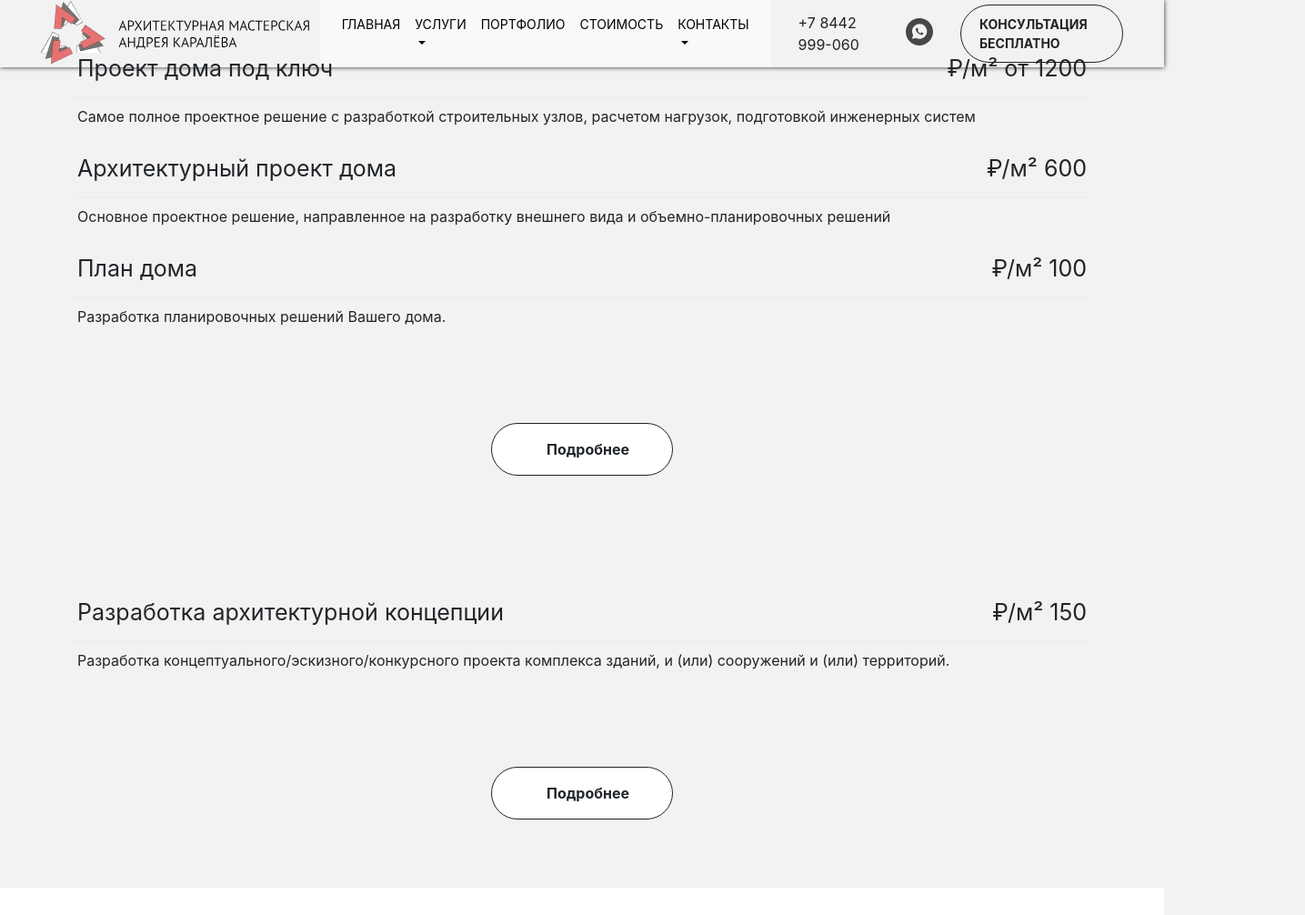
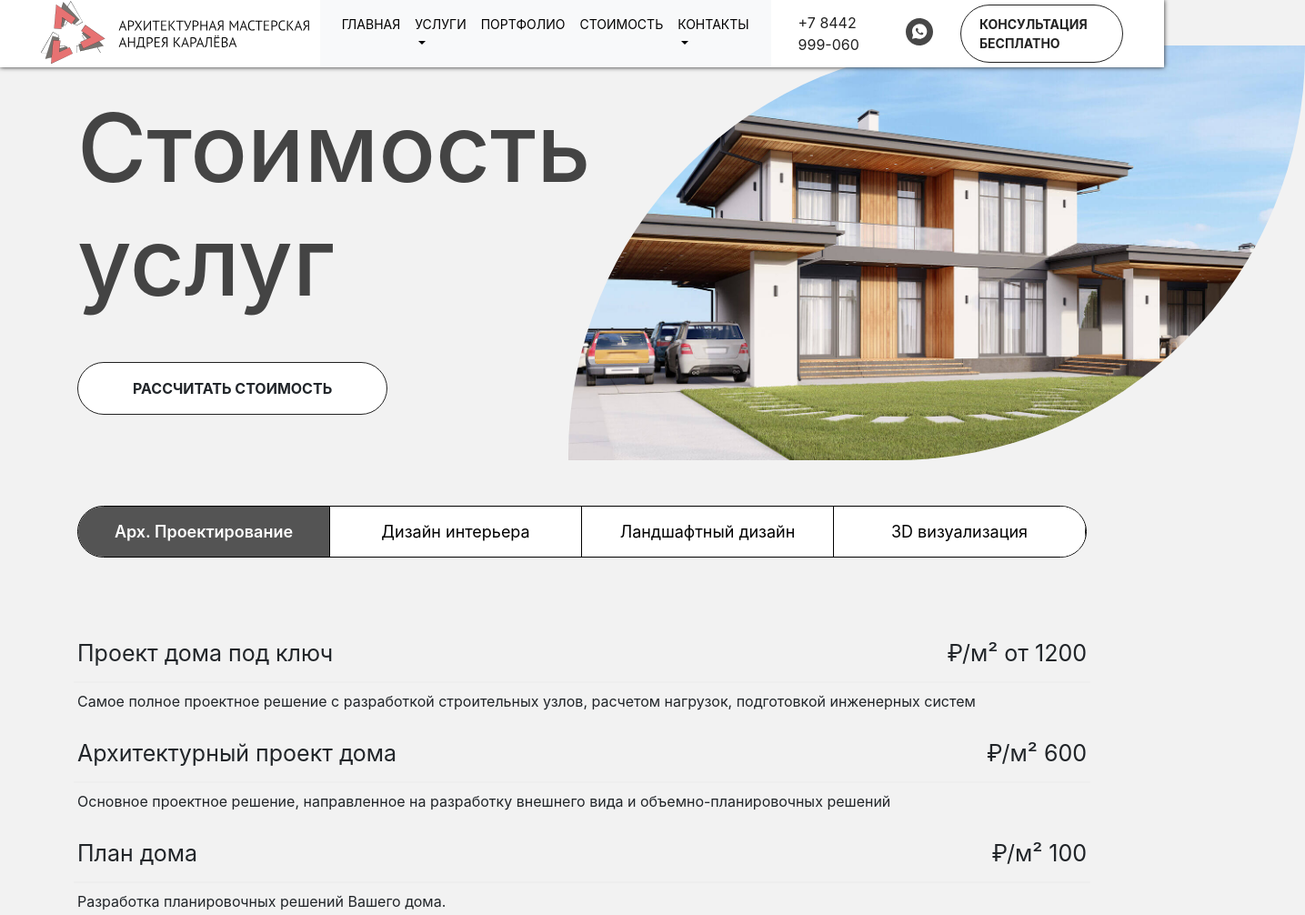
Before and after one commit to LancelotOzerny/Web-Site-1, a plain HTML site: page index.html in a window 1280 px wide. Shown: the top 1006 px of the page at 91% size, 1435 px wide, since content can reach past the window. Drawn offline with Linux system fonts and the light colour scheme.

Commit message:
Финальная реализация первой версии
В даном коммите я реализовал всю оставшуюся часть сайта. Как оказалось, была неверно названа навигационная панель и в дальнейшем следует переименовать часть классов. Реализовал навигацию, шапку и прочее

```diff
--- a/index.html
+++ b/index.html
@@ -72,6 +72,49 @@
 
 
 
+
+
+	<!---------------------------------- HEADER ---------------------------------->
+	<div class="container">
+		<div class="row">
+			<div class="col-md-6">
+				<div class="main">
+					<h1>
+						Стоимость услуг
+					</h1>
+
+					<div class="service-button">
+						<a class="btn text-upper">Рассчитать стоимость</a>
+					</div>
+
+					<img src="assets/images/Header.jpg" class="header-image">
+				</div>
+			</div>
+		</div>
+	</div>
+
+
+
+
+	<!---------------------------------- NAVIGATION ---------------------------------->
+	<div class="container">
+		<div class="row">
+			<div class="col-md-12">
+				<div class="Navigation">
+					<input type="text" class="Navigation-item Navigation-item--active" value="Арх. Проектирование">
+					<input type="text" class="Navigation-item" value="Дизайн интерьера">
+					<input type="text" class="Navigation-item" value="Ландшафтный дизайн">
+					<input type="text" class="Navigation-item" value="3D визуализация">
+				</div>
+			</div>
+		</div>
+	</div>
+
+
+
+
+
+
 	<!---------------------------------- SERVICES ---------------------------------->
 	<div class="container">
 		<div class="services">
@@ -107,7 +150,7 @@
 				<p class="service-description">Разработка планировочных решений Вашего дома.</p>
 
 				<div class="service-button">
-					<a class="service-button-link">Подробнее</a>
+					<a class="btn service-button-link">Подробнее</a>
 				</div>
 			</div>
 		</div>
@@ -125,7 +168,7 @@
 				<p class="service-description">Разработка концептуального/эскизного/конкурсного проекта комплекса зданий, и (или) сооружений и (или) территорий.</p>
 
 				<div class="service-button">
-					<a class="service-button-link">Подробнее</a>
+					<a class="btn service-button-link">Подробнее</a>
 				</div>
 			</div>
 		</div>
--- a/style.css
+++ b/style.css
@@ -23,6 +23,37 @@ body {
 	font-size: 14px;
 	background-color: rgb(242, 242, 242);
 }
+.text-upper
+{
+	text-transform: uppercase;
+}
+
+
+
+
+
+
+
+h1
+{
+	color: #444;
+	font-size: 104px;
+	padding-top: 100px;
+	padding-bottom: 40px;
+}
+.main {
+	position: relative;
+}
+.header-image
+{
+		position: absolute;
+		top:  50px;
+		left: 100%;
+		height: 100%;
+
+		border-radius: 450px 0 450px 0;
+		z-index: -10;
+}
 
 
 
@@ -44,15 +75,57 @@ body {
 
 
 
+
+
+
+
+
+/* -------------------------------- NAVIGATION --------------------------------*/
+
+.Navigation
+{
+	display: flex;
+	justify-content: space-between;
+	margin-top: 150px;
+	border: 1px solid #000;
+	overflow: hidden;
+	border-radius: 50px;
+	margin-bottom: 30px;
+	margin-top: 100px;
+}
+.Navigation-item
+{
+	width: 100%;
+	border-right: 1px solid #000;
+	font-size: 18px;
+	padding: 14px 22px;
+	text-align: center;
+}
+.Navigation-item--active
+{
+	color: #fff;
+	background-color: #545454;
+	font-weight: 600;
+}
+
+
+
+
+
+
+
 /* -------------------------------- HEADER --------------------------------*/
 .page-header
 {
+	z-index: 10;
+	background-color: #fff;
 	position: fixed;
 	width: 100%;
 	display: flex;
 	justify-content: space-between;
 	box-shadow: 0 0 5px #222;
 	padding: 0 45px;
+	opacity: 1;
 }
 .navbar {
 	text-transform: uppercase;
@@ -141,26 +214,25 @@ body {
 	margin-bottom: 30px;
 }
 
-.service-button-link {
-	display: flex;
-
-	width: 200px;
+.btn
+{
+	display: inline-block;
 	padding:  16px 60px;
-
 	font-size: 16px;
 	font-weight: 700;
 
-	border: 1px solid #222;
-	border-radius: 50px;
-
 	margin: 0 auto;
-	margin-top: 105px;
 
 	color: #545454;
 
 	background-color: #fff;
+	border-radius: 50px;
+	border: 1px solid #222;
 }
 
+.service-button-link {
+	margin-top: 105px;
+}
 
 
 
```
Also changed, not shown: assets/images/Header.jpg (added).
